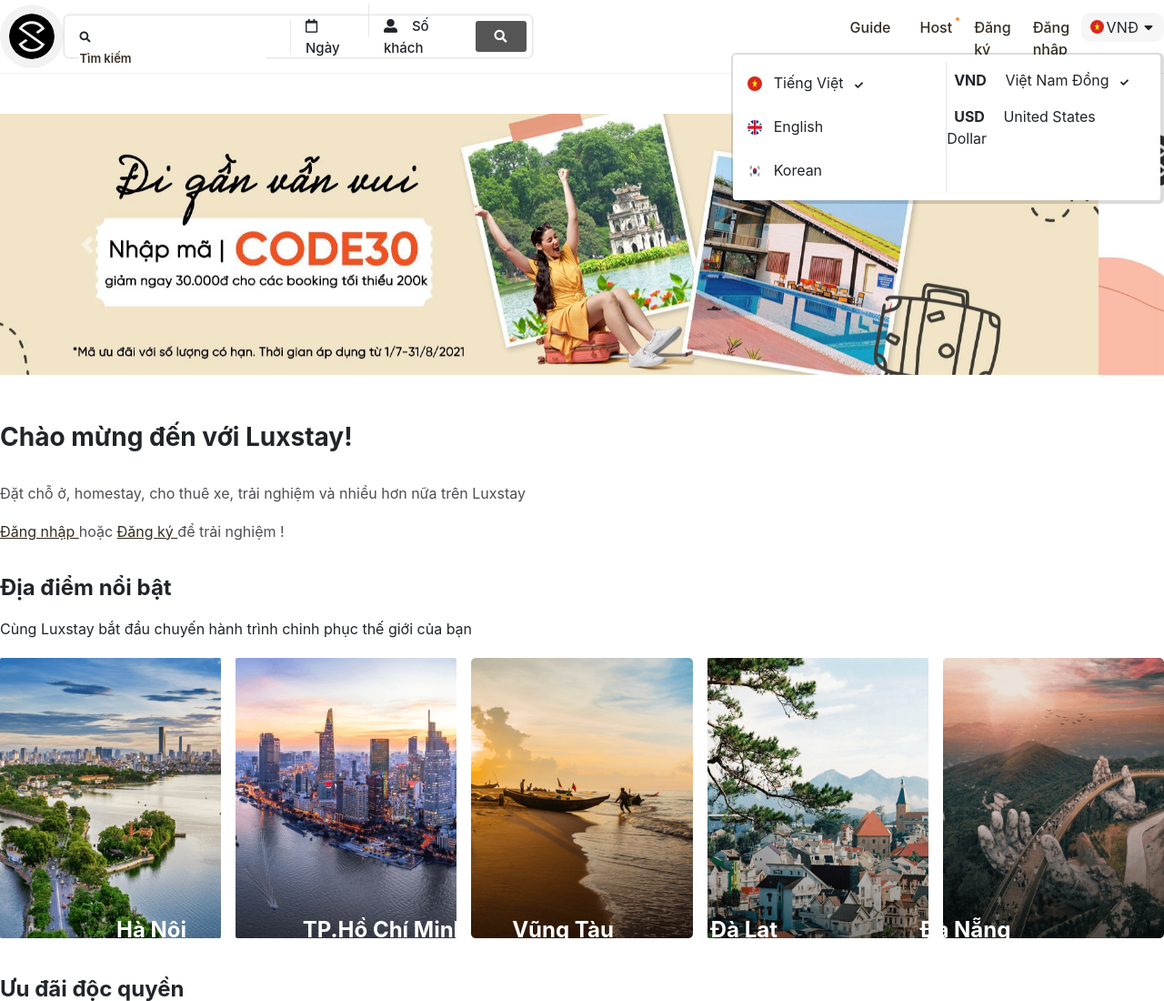
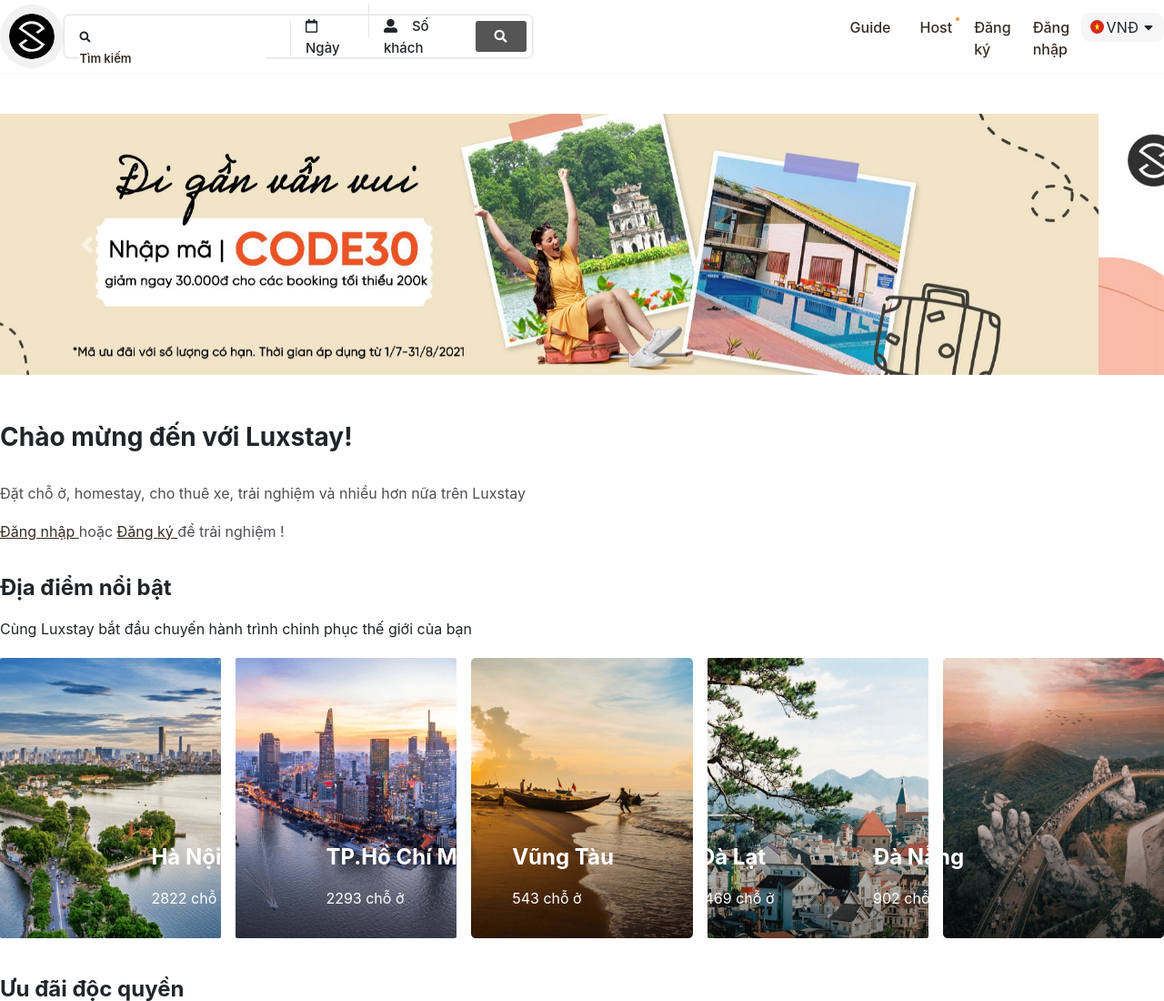
Before and after one commit to TienDatDuong/luxstay.com-project, a plain HTML site: page index.html in a window 1280 px wide. Shown: the top 1100 px of the page at 91% size. Drawn offline with Linux system fonts and the light colour scheme.

Commit message:
fix positions

```diff
--- a/assets/css/luxstay.css
+++ b/assets/css/luxstay.css
@@ -502,32 +502,32 @@
 }
 .wrap__famous-place-img-HN{
     position: absolute;
-    top: 126%;
-    left: 10%;
+    top: 116%;
+    left: 13%;
     color: var(--white-color);
 }
 .wrap__famous-place-img-HCM{
     position: absolute;
-    top: 126%;
-    left: 26%;
+    top: 116%;
+    left: 28%;
     color: var(--white-color);
 }
 .wrap__famous-place-img-VT{
     position: absolute;
-    top: 126%;
+    top: 116%;
     left: 44%;
     color: var(--white-color);
 }
 .wrap__famous-place-img-ĐL{
     position: absolute;
-    top: 126%;
-    left: 61%;
+    top: 116%;
+    left: 60%;
     color: var(--white-color);
 }
 .wrap__famous-place-img-ĐN{
     position: absolute;
-    top: 126%;
-    left: 79%;
+    top: 116%;
+    left: 75%;
     color: var(--white-color);
 }
 /* endow */
--- a/index.html
+++ b/index.html
@@ -259,7 +259,7 @@
                         <img src="./assets/img/quoc-ky-viet-nam.jpg" alt="" class="header__category-icon-VN">
                         <span>VNĐ</span>
                         <i class="header__category-icon-link fas fa-sort-down"></i>
-                        <div class="header__category-change-money">
+                        <!-- <div class="header__category-change-money">
                             <div class="header__category-flag">
                                 <div class="header__category-flag-size">
                                     <img src="./assets/img/quoc-ky-viet-nam.jpg" alt="" class="header__category-flag-item">
@@ -286,7 +286,7 @@
                                     <span>United States Dollar</span>
                                 </div>
                             </div>
-                        </div>
+                        </div> -->
                     </div>
 
 
```
